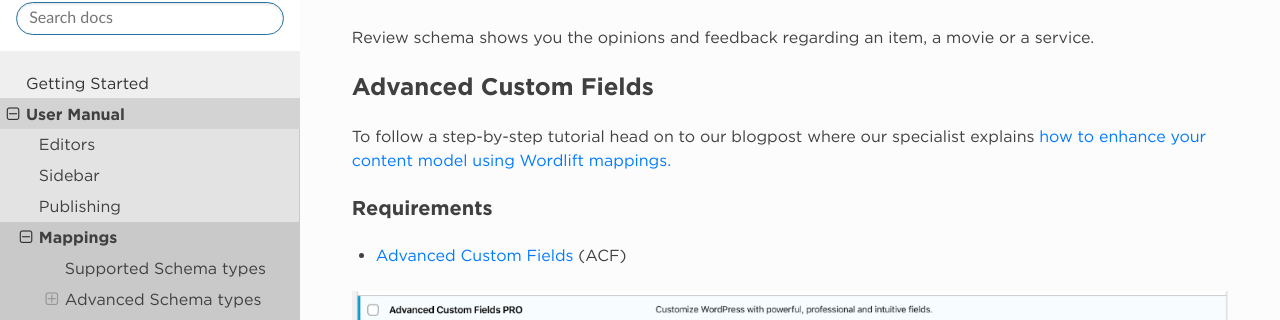
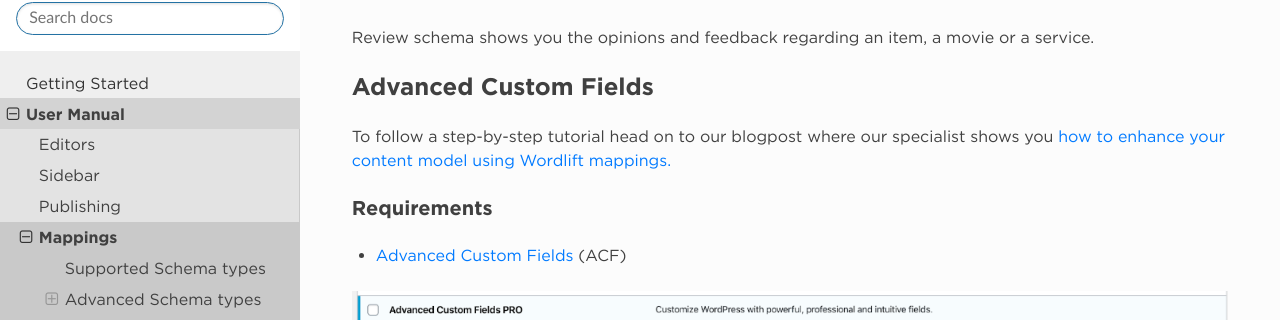
Before and after one commit to insideout10/wordlift-docs, a Sphinx documentation site: the page built from docs/mappings.rst, in a window 1280 px wide and 900 px high, scrolled down 1076 px. Shown: the part 133-453 px from the top of the window. Built offline with Sphinx 7.4.7 and the Read the Docs theme 2.0.0, drawn with Linux system fonts in a browser that asks for light colours.

Commit message:
Update mappings.rst

```diff
--- a/docs/mappings.rst
+++ b/docs/mappings.rst
@@ -44,7 +44,7 @@ Review schema shows you the opinions and feedback regarding an item, a movie or
 Advanced Custom Fields
 _____________
 
-To follow a step-by-step tutorial head on to our blogpost where our specialist explains `how to enhance your content model using Wordlift mappings. <https://wordlift.io/academy-entries/wordlift-mappings-tutorial/>`_
+To follow a step-by-step tutorial head on to our blogpost where our specialist shows you `how to enhance your content model using Wordlift mappings. <https://wordlift.io/academy-entries/wordlift-mappings-tutorial/>`_
 
 Requirements
 ^^^^^^^^^^^^^^^
```
